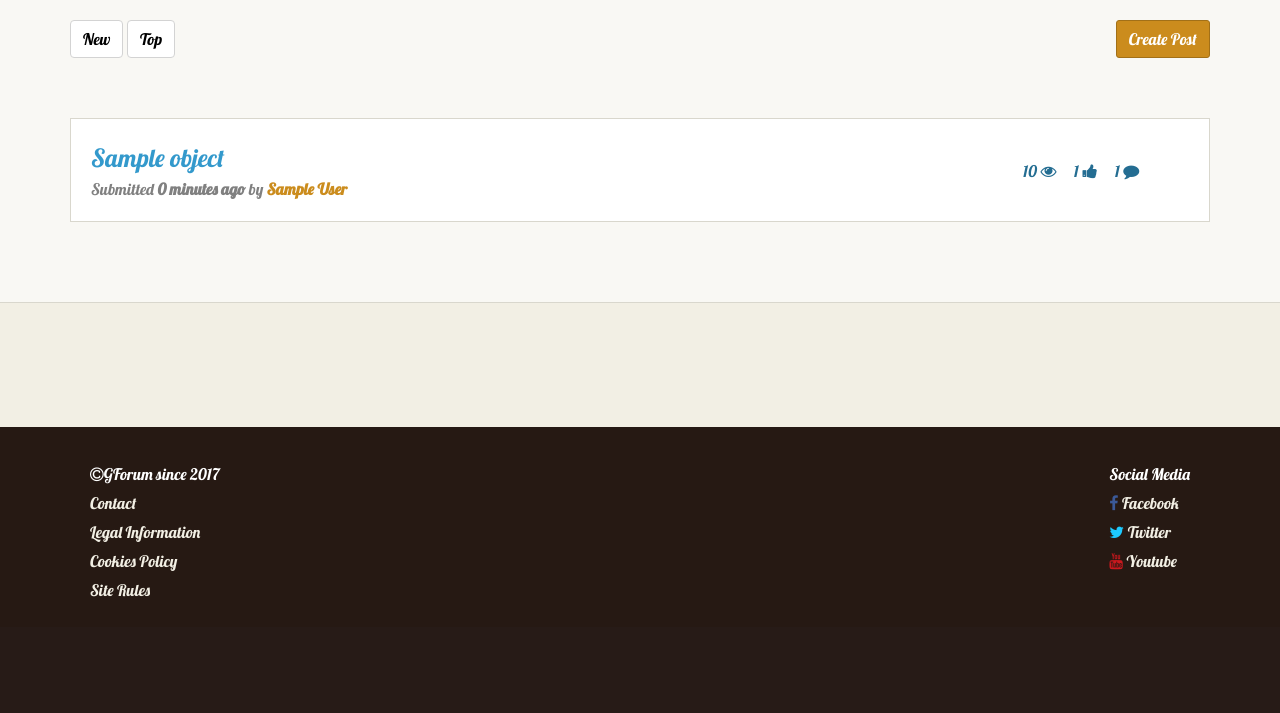
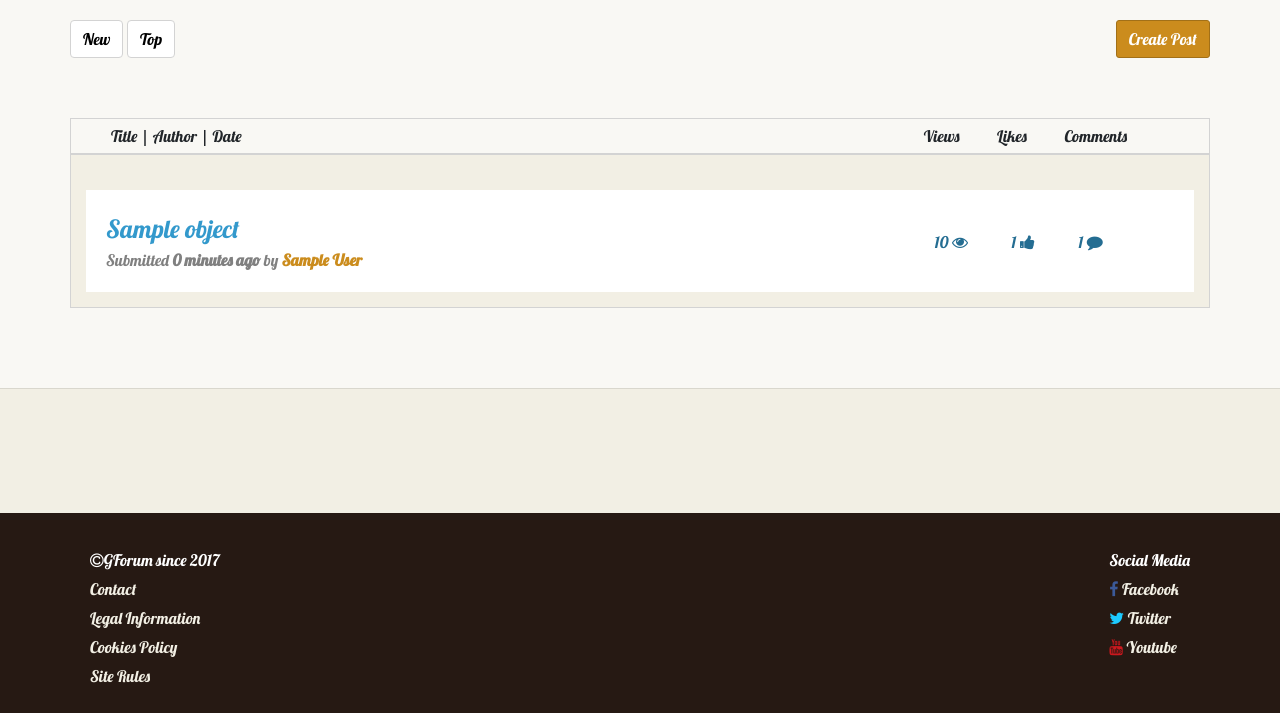
Before and after one commit to Razboi/GForum, a Django app: template templates/posts/post_list.html in a window 1280 px wide. Shown: the part 220-933 px from the top of the page. Before the commit the page ends 817 px from the top, so only its background shows below. Run offline with Django 3.2, Linux system fonts and the light colour scheme; the template is opened without the code that fills it: most values are stand-ins (such as "Sample title", 1, 10 or a date in 2020); grey boxes marked "Sample" are stand-in pictures; some libraries are stand-ins or nearby versions.

Commit message:
Added secondary fonts and improved posts list and comments

```diff
--- a/static/css/base.css
+++ b/static/css/base.css
@@ -356,7 +357,26 @@ p {
 }
 
 #post_list {
-	margin: 60px 0px 0px 0px;
+	margin: 0px;
+  padding: 15px;
+  background: #F2EFE4;
+  border: 1px solid lightgrey;
+
+}
+
+#table {
+  border: 1px solid lightgrey;
+  margin-top: 60px;
+  padding: 5px 5px 5px 40px;
+}
+
+#table_right {
+  float: right;
+  margin-right: 60px;
+}
+
+#table_right span {
+  padding: 17px;
 }
 
 .post_info {
@@ -369,7 +389,7 @@ p {
 }
 
 .post_info_icon {
-  padding: 7px;
+  padding: 20px;
   color: #246d92 !important;
 }
 
@@ -377,15 +397,12 @@ p {
 	float: right;
 	padding: 0px;
 	margin-top: 20px;
-
 }
-
-
 
 .post {
 	padding: 20px 20px 20px 20px;
 	background: white;
-	border: 1px solid #d9d7cd;
+  margin-top: 20px;
 }
 
 .post_title a {
--- a/templates/accounts/user_profile.html
+++ b/templates/accounts/user_profile.html
@@ -18,7 +18,7 @@
         {% for post in posts_list %}
         <div class="userprofile_post">
           <a href="{{post.forum.get_absolute_url}}"><img class="profile_post_icon" src="{{post.forum.icon.url}}" /></a>
-          <h3><a href="{{ post.get_absolute_url }}">{{ post.name }}</a></h3>
+          <h4><a href="{{ post.get_absolute_url }}">{{ post.name }}</a></h4>
           <span class="post_info">Submitted <b>{{ post.created|timesince }} ago</b></span>
           <p>
           {{ post.content }}
--- a/templates/comments/comment_list.html
+++ b/templates/comments/comment_list.html
@@ -21,7 +21,12 @@
       <!--- Comment info --->
       <div class="container-fluid commentContainer">
 
+        {% if comment.author.userprofile.image %}
         <img class="comment_pic" src="{{comment.author.userprofile.image.url}}" />
+        {% else %}
+        {% load static %}
+        <img class="comment_pic" src="{% static 'images/default-profile.png' %}">
+        {% endif %}
         <div class="comment_body">
           <span class="comment_identifier">#{{ comment.identifier }} </span>
           <b class="comment_author"><a href="{% url 'accounts:profile' user=comment.author.username %}">{{ comment.author }}</a></b>
--- a/templates/forum/forum_list.html
+++ b/templates/forum/forum_list.html
@@ -30,7 +30,7 @@
             <a href="{{ post.forum.get_absolute_url }}"><img src="{{ post.forum.icon.url }}" /></a>
             </div>
             <div class="col-sm-10 side_post_col info_col">
-            <a href="{{ post.get_absolute_url }}">{{ post.title }}</a>
+            <a href="{{ post.get_absolute_url }}" class="side_posts_text">{{ post.title }}</a>
             </div>
           </div>
         </div>
@@ -46,7 +46,7 @@
             <a href="{{ post.forum.get_absolute_url }}"><img src="{{ post.forum.icon.url }}" /></a>
             </div>
             <div class="col-sm-10 side_post_col info_col">
-            <a href="{{ post.get_absolute_url }}">{{ post.title }}</a>
+            <a href="{{ post.get_absolute_url }}" class="side_posts_text">{{ post.title }}</a>
             </div>
           </div>
         </div>
--- a/templates/posts/post_list.html
+++ b/templates/posts/post_list.html
@@ -3,18 +3,26 @@
 {% block content %}
 <div class="container" id="forum_wrapper">
 
-  <!-- If its a search use search filters else use forum filters -->
+  <!-- If its a search hide filters else use forum filters -->
   {% if not search %}
   <a href="{% url 'post:create' slug=slug %}"><button type="button" class="btn btn-default" id="create_post_button">Create Post</button></a>
   <a href="{% url 'forum:details' slug=slug %}" class="btn btn-default filter">New</a>
   <a id="top" href="{% url 'forum:filter' slug=slug filter='top' %}" class="btn btn-default filter">Top</a>
   {% endif %}
 
+  <div id="table">
+    <span id="table_left">Title | Author | Date</span>
+    <span id=table_right>
+      <span>Views</span>
+      <span>Likes</span>
+      <span>Comments</span>
+    </span>
+  </div>
   <div id="post_list">
     {% for object in object_list %}
     <div class="post container col-sm-12">
       <div class="row">
-        <div class="main_info col-sm-10">
+        <div class="main_info col-sm-9">
           <span class="post_title"><a href="{{object.get_absolute_url}}">{{ object.name }}</a></span><br />
           <span class="post_info">
             Submitted <b>{{ object.created|timesince }} ago</b> by
@@ -22,7 +30,7 @@
           </span>
         </div>
 
-        <div class="secondary_info col-sm-2">
+        <div class="secondary_info col-sm-3">
           <span class="post_info_icon views">{{object.post_views}} <i class="fa fa-eye"></i></span>
           <span class="post_info_icon likes">{{object.score.count}} <i class="fa fa-thumbs-up"></i></span>
           <span class="post_info_icon comments">{{object.comment_set.all|length}} <i class="fa fa-comment"></i></span><br />
--- a/templates/snippets/base.html
+++ b/templates/snippets/base.html
@@ -9,7 +9,10 @@
     <link rel="stylesheet" type="text/css" href="{% static 'css/base.css' %}"/>
     <link rel="stylesheet" type="text/css" href="{% static 'css/font-awesome.min.css' %}"/>
     <script type="text/javascript" src="{% static 'js/base.js' %}"></script>
-    <link href="https://fonts.googleapis.com/css?family=Lobster" rel="stylesheet" type="text/css">
+    <link href="https://fonts.googleapis.com/css?family=Arimo|Lobster" rel="stylesheet">
+    <link href="https://fonts.googleapis.com/css?family=Open+Sans|Roboto+Slab" rel="stylesheet">
+    <link href="https://fonts.googleapis.com/css?family=Lato|Roboto+Condensed" rel="stylesheet">
+    <link href="https://fonts.googleapis.com/css?family=Ubuntu" rel="stylesheet">
     <link rel="shortcut icon" type="image/png" href="{% static 'images/world-logo.png' %}"/>
     {% block head %} {% endblock %}
 </head>
```
Also changed, not shown: other parts of static/css/base.css (+25 -12 lines), templates/private_messages/privatemessage_list.html (+14 -13 lines).
